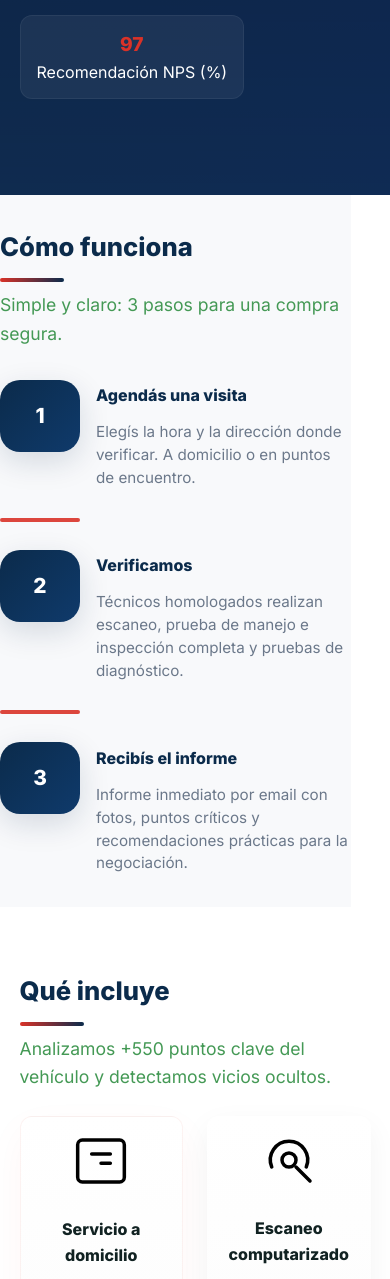
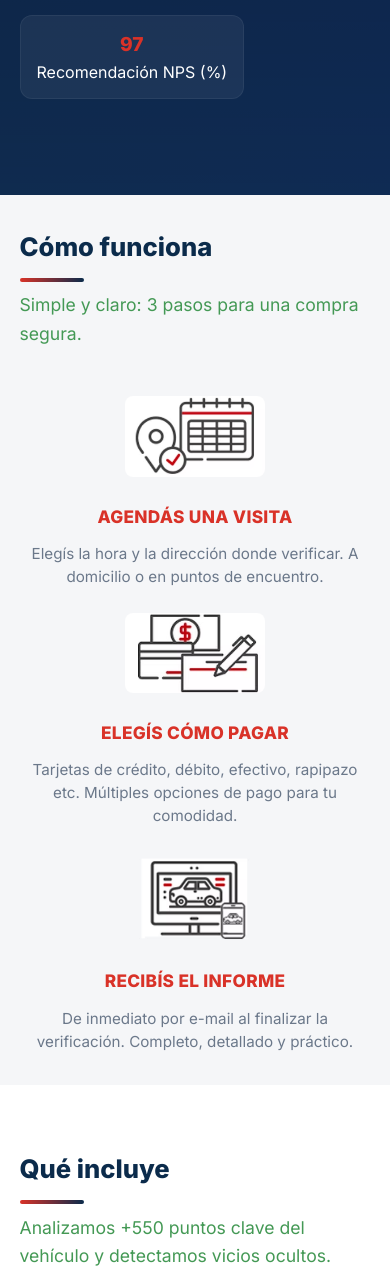
Before and after one commit to david2987/akina, a PHP site: page / in a window 390 px wide. Shown: the part 775-2054 px from the top of the page. Run offline with PHP 8.4, Linux system fonts and the light colour scheme.

Commit message:
Redesign "Cómo funciona" section: 3-column layout with images (agenda.avif, Dinero.avif, auto.avif), red titles, curved connectors

```diff
--- a/landing/assets/css/styles.css
+++ b/landing/assets/css/styles.css
@@ -93,22 +93,31 @@ body { font-family: 'Inter', system-ui, -apple-system, 'Segoe UI', Roboto, 'Helv
 .review .quote{ font-size:1.02rem; color:#222; margin:0 }
 
 /* Steps layout with gray background */
-.steps{ background: #f8f9fb; margin: 0 -200vw; padding: 2.5rem calc(200vw - 45vw); }
-.steps-wrapper{ display:flex; align-items:stretch; gap:2rem; justify-content:space-between; margin-top:2rem; perspective: 1200px; }
-.step{ display:flex; align-items:stretch; gap:1.8rem; flex:1; position:relative; }
-.step-icon{ width:80px; height:80px; min-width:80px; border-radius:20px; display:flex; align-items:center; justify-content:center; font-weight:700; color:#fff; background: linear-gradient(135deg, var(--navy), #0f3a6b); box-shadow: 0 10px 30px rgba(11,43,75,0.15); font-size:1.5rem; flex-shrink:0; }
-.step-body{ flex:1; display:flex; flex-direction:column; justify-content:flex-start; }
-.step-body h3{ margin:0.2rem 0 .8rem 0; color: var(--navy); font-size:1.1rem; font-weight:700 }
-.step-body p{ margin:0; color:var(--muted); font-size:0.95rem; line-height:1.5 }
-.connector{ width:28px; height:4px; background: linear-gradient(90deg, rgba(217,50,40,0.8), rgba(11,43,75,0.3)); border-radius:6px; }
+.steps{ background: #f5f6f8; margin: 0 -200vw; padding: 4rem calc(200vw - 45vw); }
+.steps .container { max-width: 1200px; }
+.steps-grid{ display:grid; grid-template-columns: 1fr auto 1fr auto 1fr; gap: 0; align-items: center; margin-top: 3rem; }
+.step-card{ text-align: center; padding: 0 1.5rem; }
+.step-image{ margin-bottom: 1.6rem; }
+.step-image img{ width: 100%; max-width: 140px; height: auto; object-fit: contain; border-radius: 8px; display: block; margin: 0 auto; }
+.step-card h3{ color: var(--accent); font-size: 1.08rem; font-weight: 700; margin-bottom: 0.8rem; text-transform: uppercase; letter-spacing: 0.3px; }
+.step-card p{ color: var(--muted); font-size: 0.95rem; line-height: 1.5; margin: 0; }
+.step-connector{ display: flex; align-items: center; justify-content: center; padding: 0 1rem; min-height: 60px; }
+.connector-line{ opacity: 0.8; }
+.connector-line path{ stroke-dasharray: 1000; stroke-dashoffset: 1000; }
+.connector-line.play path{ animation: drawLine 1.2s ease forwards; }
+
+@media (max-width:880px){
+  .steps{ margin: 0; padding: 2.5rem 0; }
+  .steps-grid{ grid-template-columns: 1fr; gap: 2rem; }
+  .step-connector{ display: none; }
+  .step-card{ padding: 0; }
+}
 
 @media (max-width:880px){
   .steps{ margin: 0; padding: 2rem 0; }
-  .steps-wrapper{ flex-direction:column; align-items:stretch; gap:1.5rem }
-  .connector-svg{ display:none }
-  .step{ gap:1rem; }
-  .step-icon{ width:72px; height:72px; font-size:1.3rem }
-  .step-body h3{ font-size:1rem }
+  .steps-grid{ grid-template-columns: 1fr; gap: 1.5rem }
+  .connector-svg, .step-connector{ display:none }
+  .step-card{ gap:1rem; }
   .feature-card{ padding:1rem }
   .tech-grid{ grid-template-columns: repeat(2,1fr) }
 }
--- a/landing/index.html
+++ b/landing/index.html
@@ -56,39 +56,51 @@
   </header>
 
   <main>
-    <section class="container section steps" id="como-funciona">
+    <section class="section steps" id="como-funciona">
+      <div class="container">
         <h2>Cómo funciona</h2>
         <p class="lead">Simple y claro: 3 pasos para una compra segura.</p>
-      <div class="steps-wrapper">
-        <div class="step">
-          <div class="step-icon">1</div>
-          <div class="step-body">
+        <div class="steps-grid">
+          <div class="step-card">
+            <div class="step-image">
+              <img src="assets/images/agenda.avif" alt="Agendás una visita" />
+            </div>
             <h3>Agendás una visita</h3>
             <p>Elegís la hora y la dirección donde verificar. A domicilio o en puntos de encuentro.</p>
           </div>
-        </div>
-        <div class="step">
-          <svg class="connector-svg" width="80" height="12" viewBox="0 0 80 4" xmlns="http://www.w3.org/2000/svg" aria-hidden="true">
-            <path d="M2 2 L78 2" stroke="rgba(217,50,40,0.9)" stroke-width="4" stroke-linecap="round" />
+          <div class="step-connector">
+            <svg width="100%" height="60" viewBox="0 0 100 60" xmlns="http://www.w3.org/2000/svg" aria-hidden="true" class="connector-line">
+              <defs>
+                <marker id="arrowhead" markerWidth="10" markerHeight="10" refX="9" refY="3" orient="auto">
+                  <polygon points="0 0, 10 3, 0 6" fill="rgba(217,50,40,0.6)" />
+                </marker>
+              </defs>
+              <path d="M 10 30 Q 50 10, 90 30" stroke="rgba(217,50,40,0.6)" stroke-width="3" fill="none" stroke-linecap="round" marker-end="url(#arrowhead)" />
             </svg>
           </div>
-        <div class="step">
-          <div class="step-icon">2</div>
-          <div class="step-body">
-            <h3>Verificamos</h3>
-            <p>Técnicos homologados realizan escaneo, prueba de manejo e inspección completa y pruebas de diagnóstico.</p>
+          <div class="step-card">
+            <div class="step-image">
+              <img src="assets/images/Dinero.avif" alt="Elegís cómo pagar" />
             </div>
+            <h3>Elegís cómo pagar</h3>
+            <p>Tarjetas de crédito, débito, efectivo, rapipazo etc. Múltiples opciones de pago para tu comodidad.</p>
           </div>
-        <div class="step">
-          <svg class="connector-svg" width="80" height="12" viewBox="0 0 80 4" xmlns="http://www.w3.org/2000/svg" aria-hidden="true">
-            <path d="M2 2 L78 2" stroke="rgba(217,50,40,0.9)" stroke-width="4" stroke-linecap="round" />
+          <div class="step-connector">
+            <svg width="100%" height="60" viewBox="0 0 100 60" xmlns="http://www.w3.org/2000/svg" aria-hidden="true" class="connector-line">
+              <defs>
+                <marker id="arrowhead2" markerWidth="10" markerHeight="10" refX="9" refY="3" orient="auto">
+                  <polygon points="0 0, 10 3, 0 6" fill="rgba(217,50,40,0.6)" />
+                </marker>
+              </defs>
+              <path d="M 10 30 Q 50 10, 90 30" stroke="rgba(217,50,40,0.6)" stroke-width="3" fill="none" stroke-linecap="round" marker-end="url(#arrowhead2)" />
             </svg>
           </div>
-        <div class="step">
-          <div class="step-icon">3</div>
-          <div class="step-body">
+          <div class="step-card">
+            <div class="step-image">
+              <img src="assets/images/auto.avif" alt="Recibís el informe" />
+            </div>
             <h3>Recibís el informe</h3>
-            <p>Informe inmediato por email con fotos, puntos críticos y recomendaciones prácticas para la negociación.</p>
+            <p>De inmediato por e-mail al finalizar la verificación. Completo, detallado y práctico.</p>
           </div>
         </div>
       </div>
```
Also changed, not shown: landing/assets/images/Dinero.avif (added), landing/assets/images/agenda.avif (added), landing/assets/images/auto.avif (added). Lines whose indentation alone changed are shown as unchanged.
